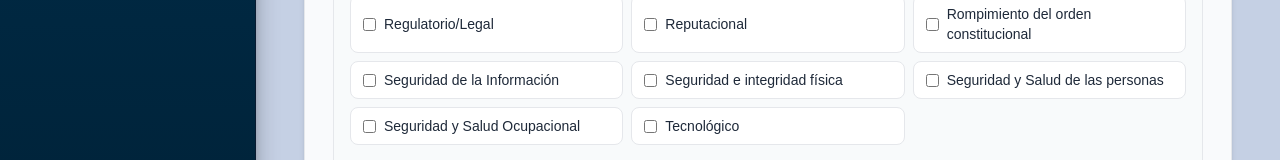
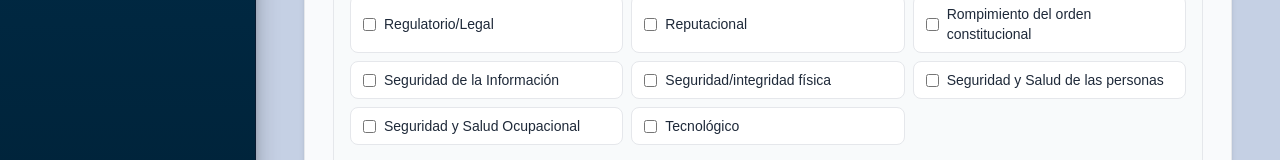
Before and after one commit to KevHernandez09/AnalisisBia, a Next.js app: page /proceso-critico in a window 1280 px wide. Shown: the part 2126-2286 px from the top of the page. Built offline with nearby package versions, Linux system fonts and the light colour scheme.

Commit message:
Update some impacts

```diff
--- a/src/app/(private)/proceso-critico/page.tsx
+++ b/src/app/(private)/proceso-critico/page.tsx
@@ -87,7 +87,7 @@ const tiposImpactoCat = [
   "Reputacional",
   "Rompimiento del orden constitucional",
   "Seguridad de la Información",
-  "Seguridad e integridad física",
+  "Seguridad/integridad física",
   "Seguridad y Salud de las personas",
   "Seguridad y Salud Ocupacional",
   "Tecnológico",
```
